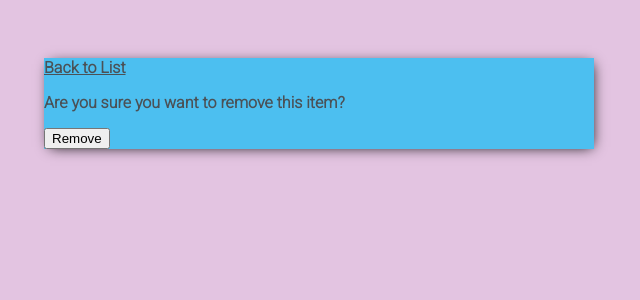
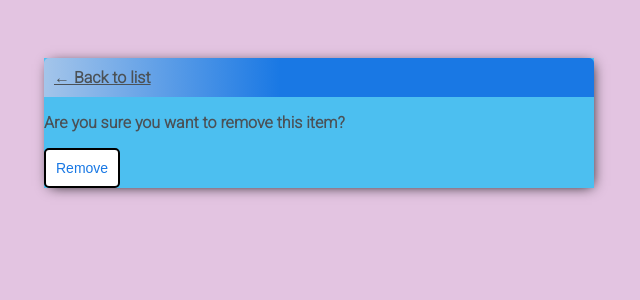
Before and after one commit to kevinmcsherry/P4_Shop_list, a Django app: page /remove-item/11/ in a window 1280 px wide. Shown: the top 300 px of the page, without its empty margins (321-961 px from the left). Run offline with Django 3.2, Linux system fonts and the light colour scheme; a user stored in the database is signed in; data comes from the database, SQL or seed files in the repository; both versions use the stored data as it was after the commit.

Commit message:
added further styling, added icons instead of text

```diff
--- a/shop_app/templates/shop_app/main.html
+++ b/shop_app/templates/shop_app/main.html
@@ -99,6 +99,54 @@
             font-size: 25px;
             line-height: 0;
         }
+
+        #search-add-wrapper {
+            display: flex;
+            justify-content: space-between;
+            align-items: center;
+            padding: 3%;
+        }
+
+        #add-link {
+            color: red;
+            text-decoration: none;
+            font-size: 42px;
+            text-shadow: 1px 1px darkred;
+        }
+
+        input[type=text],
+        input[type=password],
+        textarea {
+            border: 2px solid black;
+            border-radius: 5px;
+            padding: 10px;
+            width: 90%;
+        }
+
+        label {
+            padding-top: 10px !important;
+            display: block;
+        }
+
+        .button {
+            border: 2px solid black;
+            background-color: white;
+            color: #1978e4;
+            padding: 10px;
+            font-size: 14px;
+            border-radius: 5px;
+            cursor: pointer;
+            text-decoration: none;
+
+        }
+
+        .button:hover{
+            background-color: rgb(236, 170, 229);
+        }
+
+        .card-body {
+            padding: 10px;
+        }
     </style>
 </head>
 <body>
--- a/shop_app/templates/shop_app/task_confirm_delete.html
+++ b/shop_app/templates/shop_app/task_confirm_delete.html
@@ -1,12 +1,14 @@
 {% extends 'shop_app/main.html' %}
 {% block content %}
 
-<a href="{% url 'tasks' %}">Back to List</a>
+<div class="header-bar">
+    <a href="{% url 'tasks' %}">&#8592; Back to list</a>
+</div>
 
 <form method="POST">
 {% csrf_token %}
 <p>Are you sure you want to remove this item?</p>
-<input type="submit" value="Remove"/>
+<input class="button" type="submit" value="Remove"/>
 </form>
 
 {% endblock content %}
--- a/shop_app/views.py
+++ b/shop_app/views.py
@@ -48,11 +48,10 @@ class TaskList(LoginRequiredMixin, ListView):
         context['tasks'] = context['tasks'].filter(user=self.request.user)
         #context['count'] = context['tasks'].filter(user=self.request.user)
 
-
         search_input = self.request.GET.get('Search-field') or ''
         if search_input:
             context['tasks'] = context['tasks'].filter(
-                title__startswith=search_input)
+                title__istartswith=search_input)
         context['search_input'] = search_input
         return context
 
```
Also changed, not shown: shop_app/templates/shop_app/task_form.html (+16 -7 lines), shop_app/templates/shop_app/task_list.html (+9 -6 lines), db.sqlite3.
